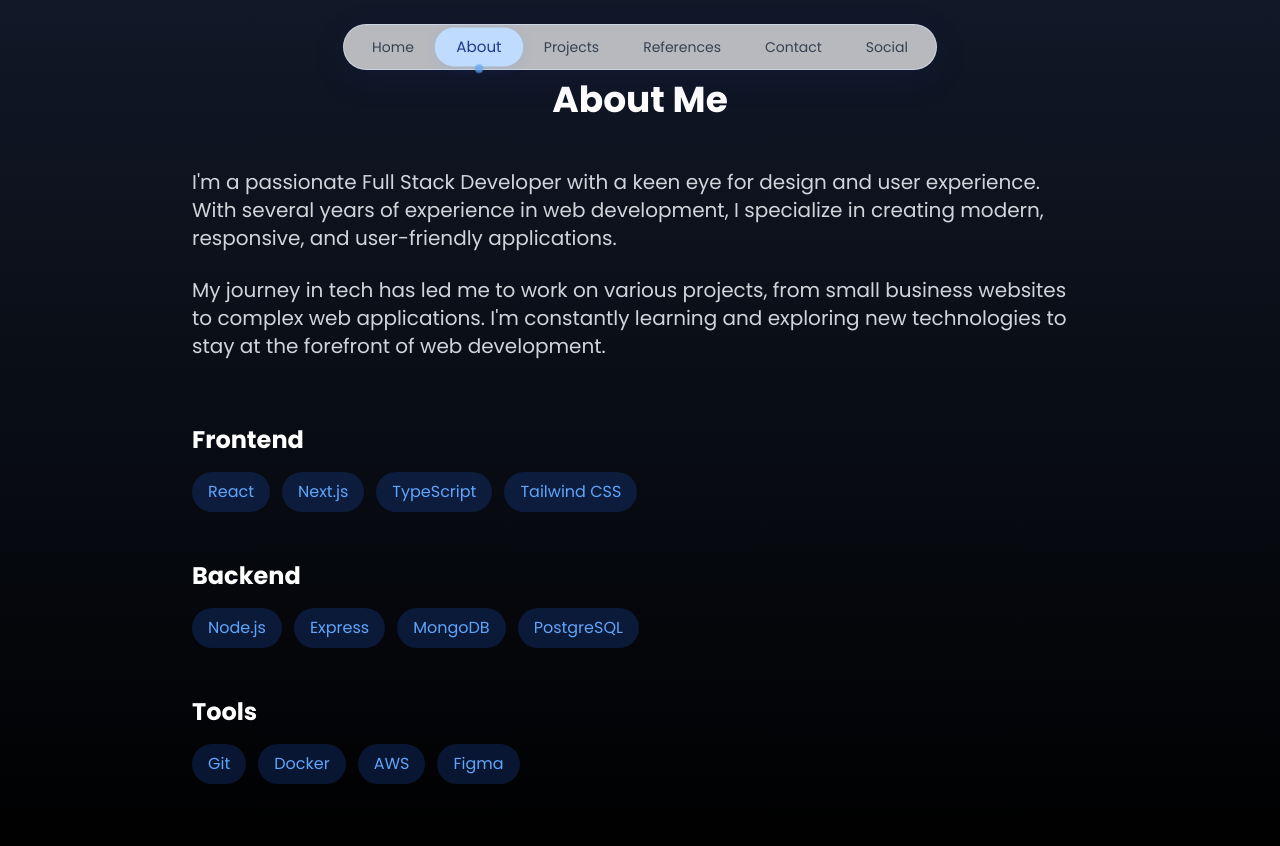
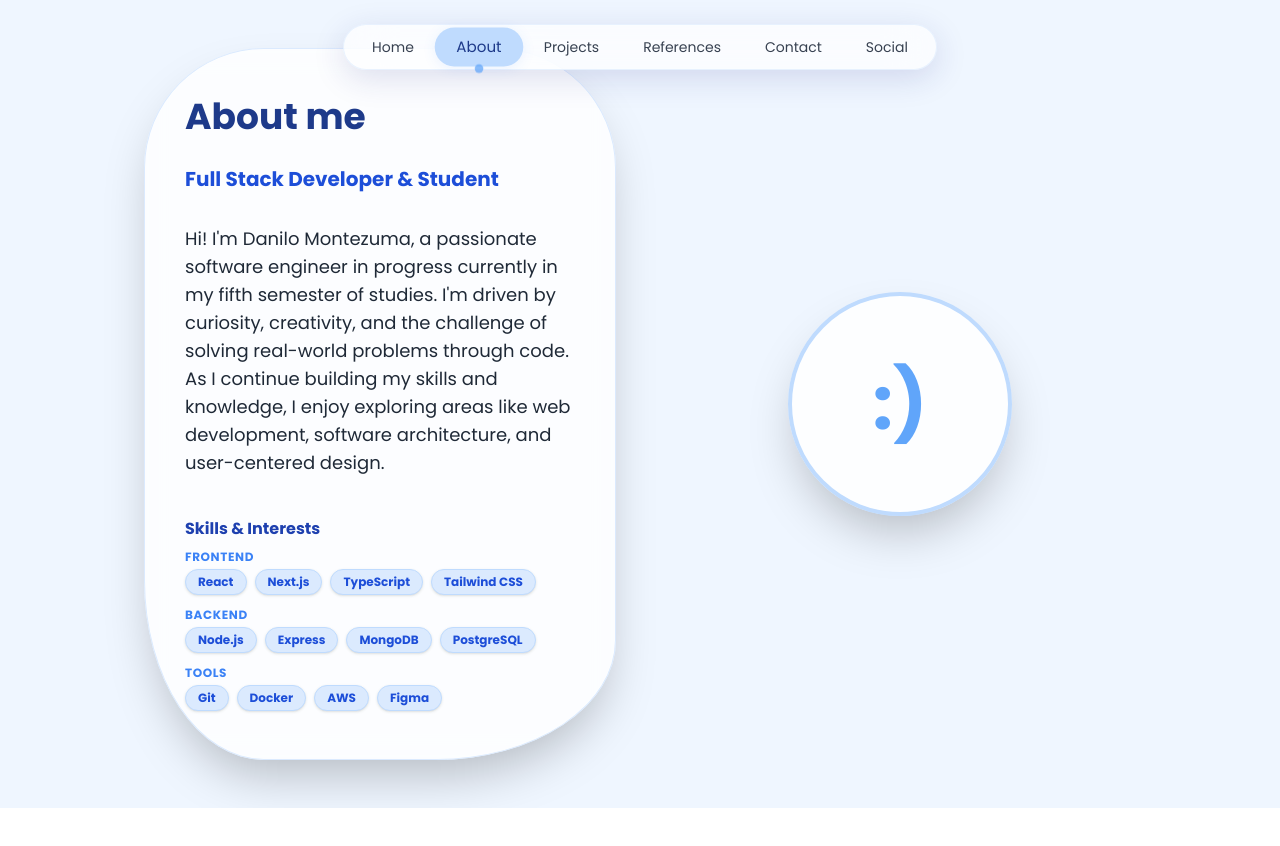
Before and after one commit to danrtx/portfolioD, a Next.js app: page /about in a window 1280 px wide. Shown: the top 846 px of the page. After the commit the page ends 808 px from the top, so only its background shows below. Built offline with nearby package versions, Linux system fonts and the light colour scheme.

Commit message:
quitarDivs

```diff
--- a/src/app/about/page.tsx
+++ b/src/app/about/page.tsx
@@ -10,51 +10,106 @@ const skills = [
 
 export default function About() {
   return (
-    <main className="min-h-screen bg-gradient-to-b from-gray-900 to-black text-white py-20">
-      <div className="container mx-auto px-4">
+    <main className="min-h-screen w-full bg-blue-50 flex items-center justify-center relative overflow-hidden">
+      {/* Blobs y decorativos de fondo */}
+      <motion.div className="pointer-events-none fixed inset-0 -z-10 w-full h-full overflow-hidden" aria-hidden="true">
+        {/* Blob principal animado */}
         <motion.div
-          initial={{ opacity: 0, y: 20 }}
-          animate={{ opacity: 1, y: 0 }}
-          className="max-w-4xl mx-auto"
+          initial={{ scale: 1, borderRadius: "60% 40% 30% 70% / 60% 30% 70% 40%" }}
+          animate={{
+            y: [0, -20, 0],
+            boxShadow: [
+              "0 8px 32px 0 rgba(59,130,246,0.15)",
+              "0 16px 48px 0 rgba(59,130,246,0.18)",
+              "0 8px 32px 0 rgba(59,130,246,0.15)"
+            ],
+            borderRadius: [
+              "60% 40% 30% 70% / 60% 30% 70% 40%",
+              "30% 60% 70% 40% / 50% 60% 30% 60%",
+              "20% 60% 30% 70% / 70% 30% 60% 40%",
+              "40% 30% 70% 30% / 30% 40% 30% 60%",
+              "60% 40% 30% 70% / 60% 30% 70% 40%"
+            ]
+          }}
+          transition={{ duration: 10, repeat: Infinity, ease: "easeInOut" }}
+          className="absolute left-0 top-1/2 -translate-y-1/2 w-[420px] h-[320px] bg-blue-300 blur-[2px] shadow-2xl flex items-center justify-center"
+        />
+        {/* Círculo decorativo */}
+        <motion.div
+          initial={{ opacity: 0, scale: 0.7 }}
+          animate={{ opacity: [0.12, 0.22, 0.12], scale: [1, 1.2, 1], rotate: [0, 360] }}
+          transition={{ duration: 22, repeat: Infinity, ease: "linear", delay: 2 }}
+          className="absolute top-10 right-24 w-24 h-24 bg-blue-200 rounded-full blur-2xl"
+        />
+        {/* Más decorativos */}
+        <motion.div
+          initial={{ opacity: 0, scale: 0.8 }}
+          animate={{ opacity: [0.10, 0.18, 0.10], scale: [1, 1.1, 1], y: [0, 30, 0] }}
+          transition={{ duration: 14, repeat: Infinity, ease: "easeInOut", delay: 2 }}
+          className="absolute bottom-10 left-1/3 w-24 h-24 bg-blue-100 rounded-full blur-2xl"
+        />
+        <motion.div
+          initial={{ opacity: 0, scale: 0.7 }}
+          animate={{ opacity: [0.10, 0.18, 0.10], scale: [1, 1.15, 1], x: [0, 20, 0] }}
+          transition={{ duration: 18, repeat: Infinity, ease: "easeInOut", delay: 3 }}
+          className="absolute top-24 right-1/4 w-16 h-16 bg-blue-100 rounded-full blur-xl"
+        />
+      </motion.div>
+
+      {/* Contenido principal */}
+      <div className="relative z-10 w-full max-w-5xl flex flex-col md:flex-row items-center justify-center gap-12 min-h-[60vh] px-4 py-12">
+        {/* Box circular/distorsionada para el texto */}
+        <motion.div
+          initial={{ opacity: 0, x: 40 }}
+          animate={{ opacity: 1, x: 0 }}
+          transition={{ duration: 0.7 }}
+          className="flex-1 flex items-center justify-center"
         >
-          <h1 className="text-4xl font-bold text-center mb-12">About Me</h1>
-
-          <div className="prose prose-invert max-w-none mb-16">
-            <p className="text-xl text-gray-300 mb-6">
-              I'm a passionate Full Stack Developer with a keen eye for design and user experience.
-              With several years of experience in web development, I specialize in creating
-              modern, responsive, and user-friendly applications.
+          <div
+            className="w-full max-w-xl bg-white/80 shadow-2xl border border-blue-100 px-10 py-12 flex flex-col items-center md:items-start gap-6 backdrop-blur-md"
+            style={{
+              borderRadius: '120px 120px 180px 120px / 120px 120px 120px 180px',
+              minHeight: 320,
+            }}
+          >
+            <h1 className="text-3xl md:text-4xl font-bold text-blue-900 mb-1 text-center md:text-left">About me</h1>
+            <h2 className="text-lg md:text-xl text-blue-700 mb-2 text-center md:text-left font-semibold">Full Stack Developer & Student</h2>
+            <p className="text-base md:text-lg text-gray-800 text-center md:text-left">
+              Hi! I'm Danilo Montezuma, a passionate software engineer in progress currently in my fifth semester of studies. I'm driven by curiosity, creativity, and the challenge of solving real-world problems through code. As I continue building my skills and knowledge, I enjoy exploring areas like web development, software architecture, and user-centered design.
             </p>
-            <p className="text-xl text-gray-300">
-              My journey in tech has led me to work on various projects, from small business
-              websites to complex web applications. I'm constantly learning and exploring
-              new technologies to stay at the forefront of web development.
-            </p>
-          </div>
-
-          <div className="space-y-12">
-            {skills.map((skillGroup, index) => (
-              <motion.div
-                key={index}
-                initial={{ opacity: 0, y: 20 }}
-                animate={{ opacity: 1, y: 0 }}
-                transition={{ delay: index * 0.2 }}
-              >
-                <h2 className="text-2xl font-bold mb-4">{skillGroup.category}</h2>
-                <div className="flex flex-wrap gap-3">
-                  {skillGroup.items.map((skill, i) => (
-                    <span
-                      key={i}
-                      className="px-4 py-2 bg-blue-600/20 text-blue-400 rounded-full"
-                    >
-                      {skill}
-                    </span>
-                  ))}
-                </div>
-              </motion.div>
-            ))}
+            {/* Skills/intereses */}
+            <div className="w-full mt-4">
+              <h3 className="text-base font-semibold text-blue-800 mb-2">Skills & Interests</h3>
+              <div className="flex flex-wrap gap-3">
+                {skills.map((group, idx) => (
+                  <div key={group.category} className="flex flex-col items-center md:items-start">
+                    <span className="text-xs font-bold text-blue-500 mb-1 uppercase tracking-wider">{group.category}</span>
+                    <div className="flex flex-wrap gap-2">
+                      {group.items.map((item, i) => (
+                        <motion.span
+                          key={item}
+                          initial={{ opacity: 0, y: 10 }}
+                          animate={{ opacity: 1, y: 0 }}
+                          transition={{ delay: 0.1 * i + 0.2 * idx }}
+                          className="px-3 py-1 bg-blue-100 text-blue-700 rounded-full text-xs font-semibold shadow border border-blue-200 hover:bg-blue-200 transition"
+                        >
+                          {item}
+                        </motion.span>
+                      ))}
+                    </div>
+                  </div>
+                ))}
+              </div>
+            </div>
           </div>
         </motion.div>
+        {/* Figura para la foto al lado */}
+        <div className="flex-1 flex items-center justify-center">
+          <div className="w-56 h-56 bg-white/90 rounded-full shadow-2xl border-4 border-blue-200 flex items-center justify-center overflow-hidden">
+            {/* Cuando tengas tu foto, reemplaza el span por <img src='/ruta.jpg' ... /> */}
+            <span className="text-blue-400 text-7xl font-bold">:)</span>
+          </div>
+        </div>
       </div>
     </main>
   );
--- a/src/app/social/page.tsx
+++ b/src/app/social/page.tsx
@@ -68,7 +68,7 @@ export default function SocialPage() {
   const [active, setActive] = useState<number | null>(null);
   return (
     <main className="w-screen h-screen flex items-stretch justify-stretch bg-blue-50 overflow-hidden">
-      <motion.div
+      <motion.nav
         className="flex w-full h-full"
         variants={containerVariants}
         initial="hidden"
@@ -78,7 +78,7 @@ export default function SocialPage() {
           const isActive = active === i;
           const flexValue = active === null ? 1 : isActive ? 3 : 0.7;
           return (
-            <motion.div
+            <motion.article
               key={s.name}
               className={`flex flex-col items-center justify-center cursor-pointer ${s.color} ${s.text}`}
               variants={itemVariants}
@@ -89,14 +89,14 @@ export default function SocialPage() {
               onMouseLeave={() => setActive(null)}
               onClick={() => window.open(s.url, "_blank")}
             >
-              <div className="flex flex-col items-center gap-4 select-none">
+              <figure className="flex flex-col items-center gap-4 select-none">
                 <span className="text-lg md:text-xl font-semibold mb-2">{s.user}</span>
                 {s.icon}
-              </div>
-            </motion.div>
+              </figure>
+            </motion.article>
           );
         })}
-      </motion.div>
+      </motion.nav>
     </main>
   );
 }
--- a/src/components/DecorativeBackground.tsx
+++ b/src/components/DecorativeBackground.tsx
@@ -8,9 +8,9 @@ import { motion } from "framer-motion";
  */
 export default function DecorativeBackground() {
   return (
-    <div className="pointer-events-none fixed inset-0 -z-10 w-full h-full overflow-hidden">
+    <section className="pointer-events-none fixed inset-0 -z-10 w-full h-full overflow-hidden">
       {/* Blob grande superior izquierda */}
-      <motion.div
+      <motion.figure
         initial={{ opacity: 0, scale: 0.8 }}
         animate={{
           opacity: [0.4, 0.5, 0.4],
@@ -26,7 +26,7 @@ export default function DecorativeBackground() {
       />
 
       {/* Blob mediano derecha */}
-      <motion.div
+      <motion.figure
         initial={{ opacity: 0, scale: 0.8 }}
         animate={{
           opacity: [0.3, 0.4, 0.3],
@@ -43,7 +43,7 @@ export default function DecorativeBackground() {
       />
 
       {/* Círculo flotante central */}
-      <motion.div
+      <motion.figure
         initial={{ opacity: 0, scale: 0.5 }}
         animate={{
           opacity: [0.2, 0.3, 0.2],
@@ -59,7 +59,7 @@ export default function DecorativeBackground() {
       />
 
       {/* Rectángulos flotantes */}
-      <motion.div
+      <motion.figure
         initial={{ opacity: 0 }}
         animate={{
           opacity: [0.15, 0.25, 0.15],
@@ -75,7 +75,7 @@ export default function DecorativeBackground() {
         className="absolute bottom-32 left-1/4 w-40 h-20 bg-blue-400/30 rounded-2xl blur-2xl"
       />
 
-      <motion.div
+      <motion.figure
         initial={{ opacity: 0 }}
         animate={{
           opacity: [0.1, 0.2, 0.1],
@@ -90,6 +90,6 @@ export default function DecorativeBackground() {
         }}
         className="absolute top-32 right-1/4 w-32 h-32 bg-blue-500/20 rounded-2xl blur-2xl"
       />
-    </div>
+    </section>
   );
 }
--- a/src/components/Navigation.tsx
+++ b/src/components/Navigation.tsx
@@ -19,7 +19,7 @@ export default function Navigation() {
 
   return (
     <nav className="fixed top-6 left-1/2 z-50 -translate-x-1/2 w-[95vw] max-w-3xl flex justify-center">
-      <div
+      <nav
         className="backdrop-blur-xl bg-white/70 shadow-xl rounded-full flex items-center px-2 py-1 gap-1 transition-all duration-300 border border-blue-100/60"
         style={{ boxShadow: "0 8px 32px 0 rgba(31, 38, 135, 0.15)" }}
       >
@@ -50,7 +50,7 @@ export default function Navigation() {
             </Link>
           );
         })}
-      </div>
+      </nav>
     </nav>
   );
 }
```
Also changed, not shown: src/app/contact/page.tsx (+14 -14 lines), src/app/page.tsx (+32 -32 lines), src/app/projects/page.tsx (+25 -25 lines), src/app/references/page.tsx (+25 -25 lines).
